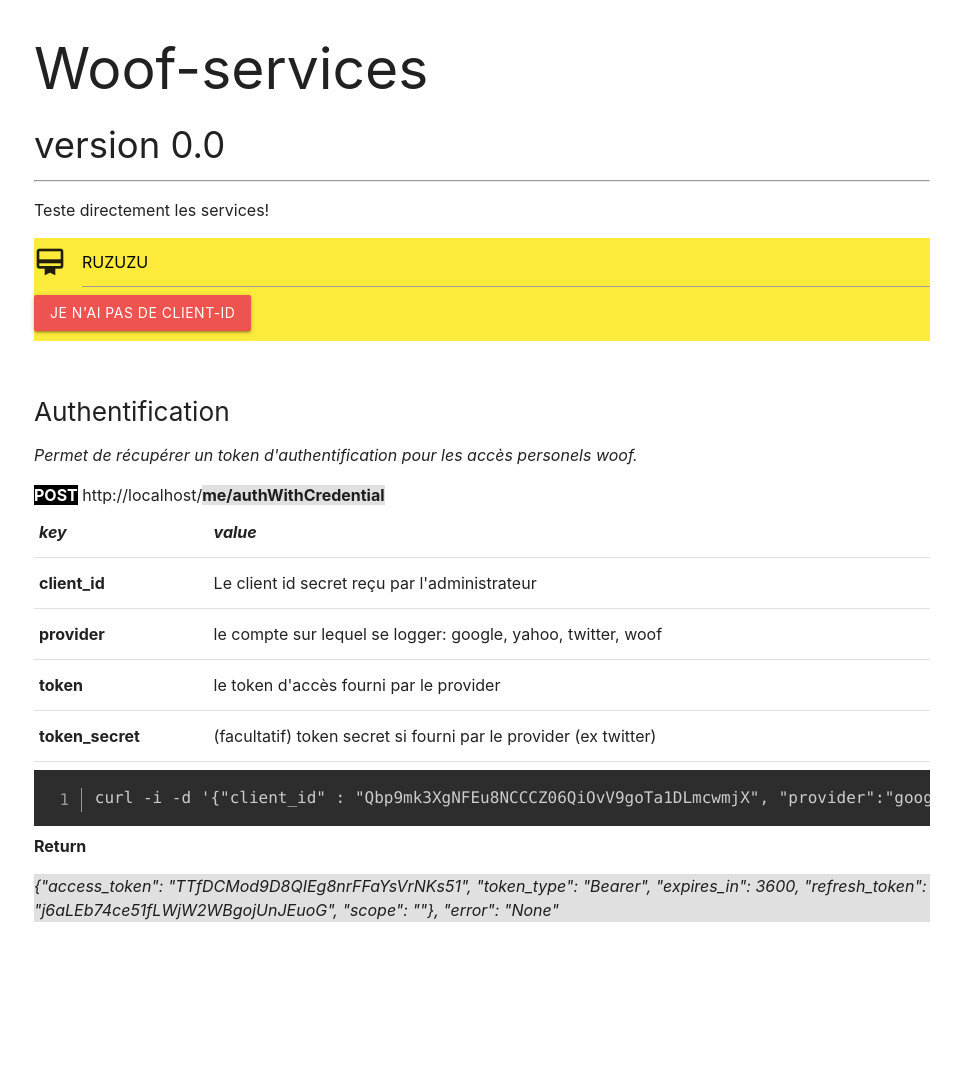
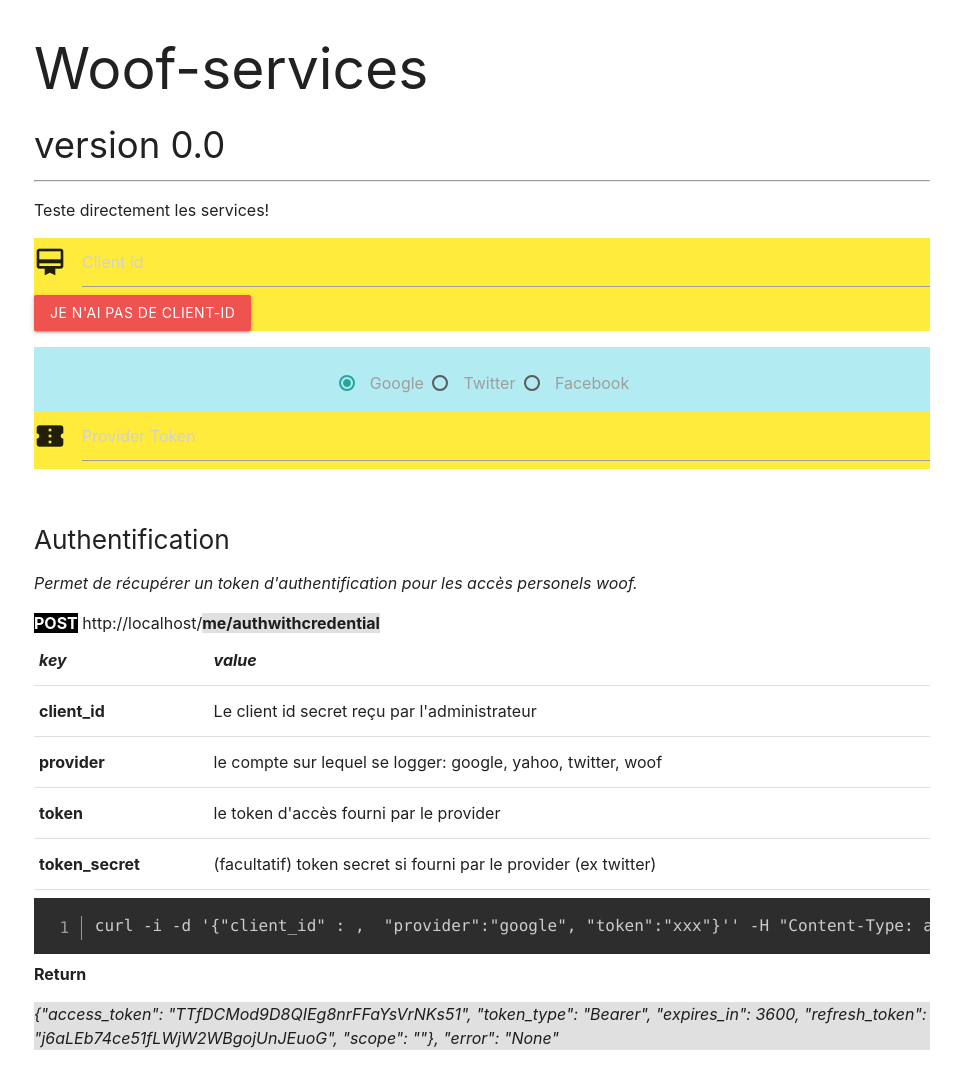
Before and after one commit to gamugamu/sentinel-woof, a Flask app: page / in a window 1280 px wide. Shown: the whole page, without its empty margins (158-1119 px from the left). Before the commit the page ends 922 px from the top, so only its background shows below. Run offline with Flask 2, Linux system fonts and the light colour scheme; some libraries are stand-ins or nearby versions.

Commit message:
rajout css

```diff
--- a/static/doc.css
+++ b/static/doc.css
@@ -11,10 +11,14 @@
     }
 }
 
-#table td {
-    border-right: 5px solid red
-}
 
-.lastCell {
-    border-right: none;
-}
+/* label focus color */
+    .input-field input[type=text]:focus + label, .materialize-textarea:focus:not([readonly]) + label {
+     color: #005eed !important;
+    }
+
+/* label underline focus color */
+    .input-field input[type=text]:focus, .materialize-textarea:focus:not([readonly]) {
+     border-bottom: 1px solid #005eed !important;
+     box-shadow: 0 1px 0 0 #005eed !important;
+    }
--- a/static/doc.js
+++ b/static/doc.js
@@ -1,5 +1,5 @@
 Vue.component('step', {
-  props: ['title', 'method', 'url_root', 'route', 'use', 'bash_cmd', 'data', 'm_return'],
+  props: ['title', 'method', 'url_root', 'route', 'use', 'bash_cmd', 'data', 'm_return', 'client_id', 'provider'],
   template: `
     <div>
       </br>
@@ -20,7 +20,7 @@ Vue.component('step', {
        </tr>
        </tbody>
        </table>
-      <pre><code class="language-bash line-numbers">{{bash_cmd}}</code></pre>
+      <pre><code class="language-bash line-numbers">curl -i -d '{\"client_id\" : {{client_id}},  {{bash_cmd}} -H &quot;Content-Type: application/json&quot; -X {{method}} {{url_root}}{{route}}}</code></pre>
       <b>Return</b>
       <div class="grey lighten-2">
         <i><p>{{m_return}}</p></i>
@@ -33,6 +33,12 @@ var app = new Vue({
   el: '#app',
   delimiters: ['${', '}'],
   data:{
-    client_id:"RUZUZU"
-  }
+    client_id: sessionStorage.getItem("client_id")
+  },
+  watch: {
+        'client_id': function(val, oldVal){
+          console.log("called");
+          sessionStorage.setItem("client_id", val)
+      }
+    }
 });
--- a/templates/doc.html
+++ b/templates/doc.html
@@ -17,23 +17,51 @@
     <hr flex/></span>
     <div id="app">
       <p>Teste directement les services!<p>
-      <div class="yellow input-field col s6" style="padding-bottom:10px">
+      <div class="yellow input-field col s6">
           <i class="material-icons prefix">card_membership</i>
-          <input v-model="client_id" id="icon_prefix" type="text" placeholder="Client id" class="validate">
+          <input v-model="client_id" type="text" placeholder="Client id" class="validate">
           <a class="red lighten-1 waves-effect waves-light btn">Je n'ai pas de client-id</a>
       </div>
+
+      <div class="cyan lighten-4 input-field col s6">
+        </br>
+        <form action="#">
+          <center>
+            <label>
+              <input class="with-gap" name="group1" type="radio" checked />
+              <span>Google</span>
+            </label>
+            <label>
+              <input class="with-gap" name="group1" type="radio" />
+              <span>Twitter</span>
+            </label>
+            <label>
+              <input class="with-gap" name="group1" type="radio"  />
+              <span>Facebook</span>
+            </label>
+          </center>
+        </form>
+        <div class="yellow input-field">
+          <i class="dark-text inline-icon material-icons prefix">confirmation_number</i>
+          <input  type="text" placeholder="Provider Token" class="validate">
+        </div>
+      </div>
+
+
       <step red lighten-1
         title       = "Authentification"
         method      = "POST"
         url_root    = {{url_root}}
-        route       = "me/authWithCredential"
+        route       = "me/authwithcredential"
         use         = "Permet de récupérer un token d'authentification pour les accès personels woof."
-        bash_cmd    = "curl -i -d '{&quot;client_id&quot; : &quot;Qbp9mk3XgNFEu8NCCCZ06QiOvV9goTa1DLmcwmjX&quot;, &quot;provider&quot;:&quot;google&quot;, &quot;token&quot;:&quot;xxx&quot;}'-H &quot;Content-Type: application/json&quot; -X POST https://woof.wannanosuurus.com"
+        bash_cmd    = "&quot;provider&quot;:&quot;google&quot;, &quot;token&quot;:&quot;xxx&quot;}''"
         v-bind:data = "{
           'client_id'     : 'Le client id secret reçu par l\'administrateur',
           'provider'      : 'le compte sur lequel se logger: google, yahoo, twitter, woof',
           'token'         : 'le token d\'accès fourni par le provider',
           'token_secret'  : '(facultatif) token secret si fourni par le provider (ex twitter)'}"
+        v-bind:client_id   = "client_id"
+        v-bind:provider    = "provider"
         m_return      = "{&quot;access_token&quot;: &quot;TTfDCMod9D8QIEg8nrFFaYsVrNKs51&quot;, &quot;token_type&quot;: &quot;Bearer&quot;, &quot;expires_in&quot;: 3600, &quot;refresh_token&quot;: &quot;j6aLEb74ce51fLWjW2WBgojUnJEuoG&quot;, &quot;scope&quot;: &quot;&quot;}, &quot;error&quot;: &quot;None&quot;">
 
       </step>
```
